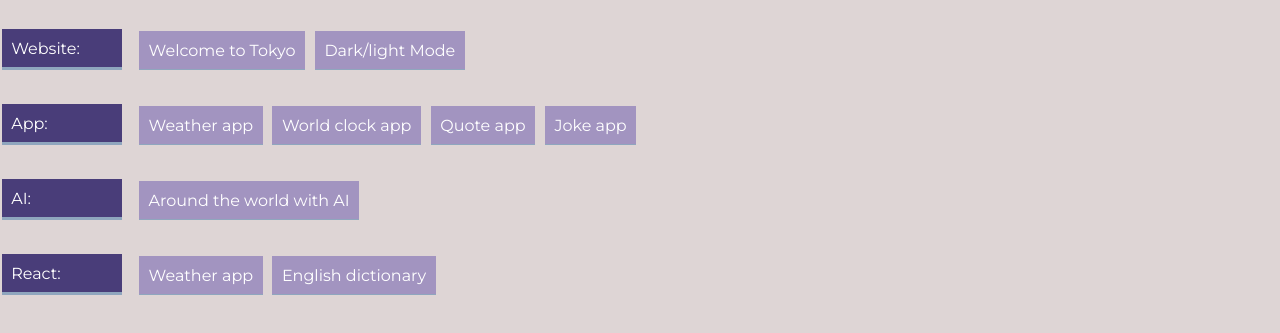
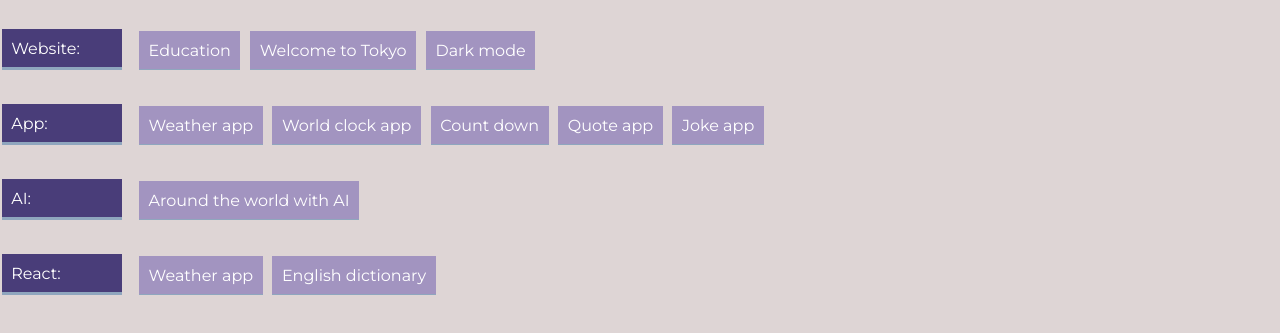
Before and after one commit to HildaAb/Ilonas-portofolio, a plain HTML site: page projects.html in a window 1280 px wide. Shown: the part 173-506 px from the top of the page. Drawn offline with Linux system fonts and the light colour scheme.

Commit message:
changed some projects

```diff
--- a/projects.html
+++ b/projects.html
@@ -42,7 +42,17 @@
           </div>
 
           <div class="grid">
-            <div class="col-6">
+            <div class="col-4">
+              <a
+                href="https://responsive-website-education.netlify.app/"
+                class="website-links"
+                id="website-links-light"
+                title="Website education"
+                >Education</a
+              >
+            </div>
+
+            <div class="col-4">
               <a
                 href="https://travel-now-to-japan.netlify.app"
                 class="website-links"
@@ -52,13 +62,13 @@
               >
             </div>
 
-            <div class="col-6">
+            <div class="col-4">
               <a
-                href="https://my-dark-light-mode-website.netlify.app/#home"
+                href="https://my-dark-light-mode-website.netlify.app/"
                 class="website-links"
                 id="website-links-light"
-                title="Website Dark/light Mode"
-                >Dark/light Mode</a
+                title="Website dark  mode"
+                >Dark mode</a
               >
             </div>
           </div>
@@ -85,6 +95,16 @@
                 id="website-links-clock"
                 title="World clock"
                 >World clock app</a
+              >
+            </div>
+
+            <div class="col-4">
+              <a
+                href="https://my-countdown-new-year.netlify.app/"
+                class="website-links"
+                id="website-links-count"
+                title="Quote app"
+                >Count down</a
               >
             </div>
 
--- a/src/about.css
+++ b/src/about.css
@@ -16,6 +16,7 @@
   display: grid;
   grid-template-columns: 1fr 1fr;
   line-height: 1.3;
+  height: 100vh;
 }
 
 h3 {
--- a/src/projects.css
+++ b/src/projects.css
@@ -5,6 +5,7 @@
 .projects-container {
   padding: 8rem 0;
   color: white;
+  height: 100vh;
 }
 
 section a {
```
